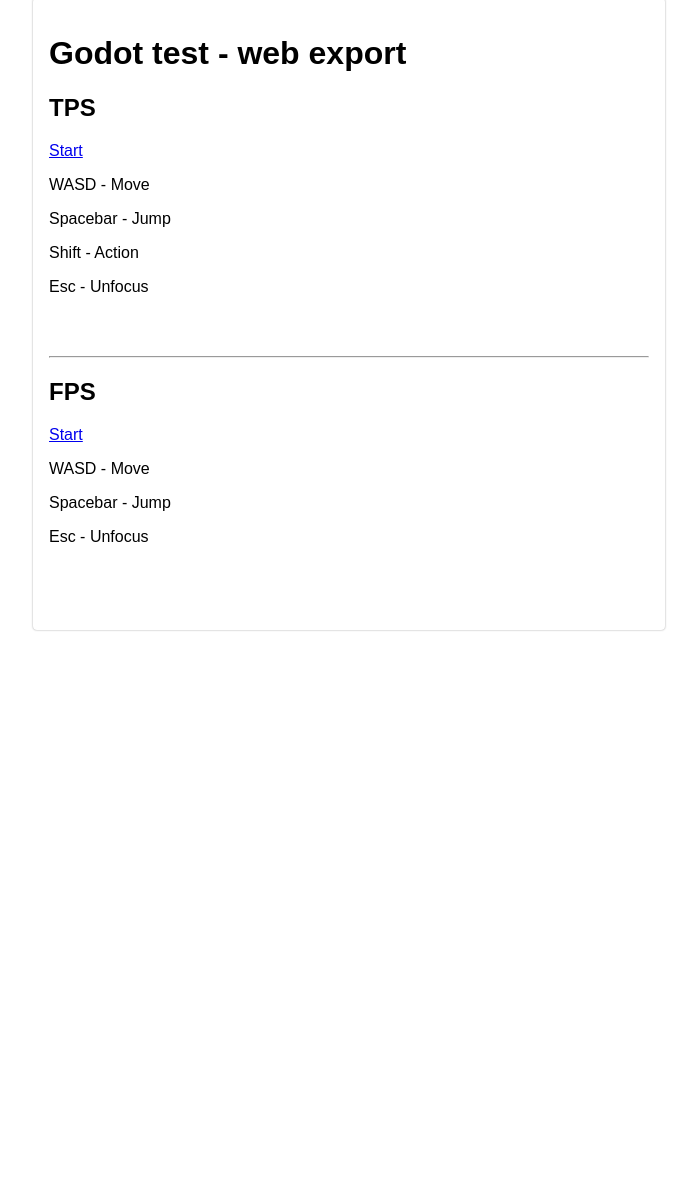
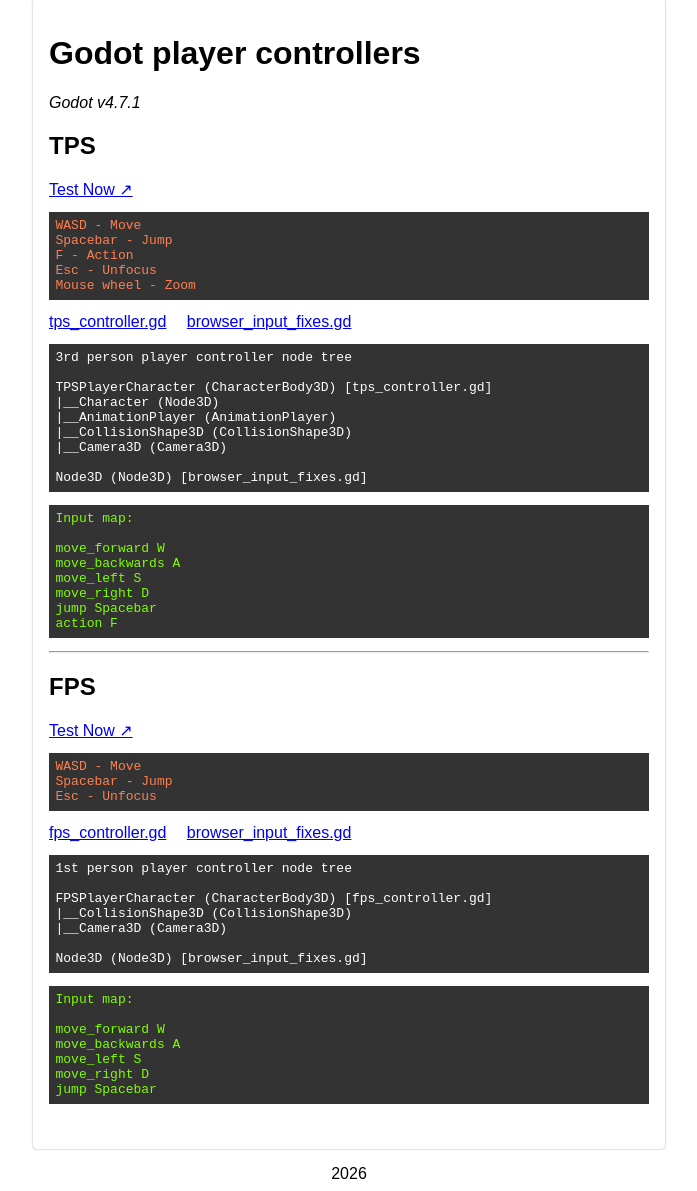
Before and after one commit to AkiKurvinen/godot-test-2026, a plain HTML site: page index.html in a window 1280 px wide. Shown: the part 10-1201 px from the top of the page, without its empty margins (291-988 px from the left). Before the commit the page ends 800 px from the top, so only its background shows below. Drawn offline with Linux system fonts and the light colour scheme.

Commit message:
update UI

```diff
--- a/index.html
+++ b/index.html
@@ -11,23 +11,81 @@
 
 <body>
     <main>
-        <h1>Godot test - web export</h1>
-        <h2>TPS</h2>
-        <a href="./tps/v7">Start</a>
-        <p>WASD - Move</p>
-        <p>Spacebar - Jump</p>
-        <p>Shift - Action</p>
-        <p>Esc - Unfocus</p>
-        <br><br>
+        <div>
+            <h1>Godot player controllers</h1>
+            <i>Godot v4.7.1</i>
+            <h2>TPS</h2>
+            <a href="./tps/v7" target="_blank">Test Now &#8599;</a>
+            <pre class="controls">
+WASD - Move
+Spacebar - Jump
+F - Action
+Esc - Unfocus
+Mouse wheel - Zoom
+</pre>
+            <a href="scripts/tps_controller.gd">tps_controller.gd</a>&emsp;
+            <a href="scripts/browser_input_fixes.gd">browser_input_fixes.gd</a>
+
+            <pre>
+3rd person player controller node tree
+
+TPSPlayerCharacter (CharacterBody3D) [tps_controller.gd]
+|__Character (Node3D)
+|__AnimationPlayer (AnimationPlayer)
+|__CollisionShape3D (CollisionShape3D)
+|__Camera3D (Camera3D)
+
+Node3D (Node3D) [browser_input_fixes.gd]
+</pre>
+
+            <pre class="inputmap">
+Input map:
+
+move_forward W
+move_backwards A
+move_left S
+move_right D
+jump Spacebar
+action F
+</pre>
+        </div>
+
         <hr>
-        <h2>FPS</h2>
-        <a href="./fps/v2/">Start</a>
-        <p>WASD - Move</p>
-        <p>Spacebar - Jump</p>
-        <p>Esc - Unfocus</p>
-        <br><br>
+
+        <div>
+            <h2>FPS</h2>
+            <a href="./fps/v2/" target="_blank">Test Now &#8599;</a>
+            <pre class="controls">
+WASD - Move
+Spacebar - Jump
+Esc - Unfocus
+</pre>
+   <a href="scripts/fps_controller.gd">fps_controller.gd</a>&emsp;
+            <a href="scripts/browser_input_fixes.gd">browser_input_fixes.gd</a>
+            <pre>
+1st person player controller node tree
+
+FPSPlayerCharacter (CharacterBody3D) [fps_controller.gd]
+|__CollisionShape3D (CollisionShape3D)
+|__Camera3D (Camera3D)
+
+Node3D (Node3D) [browser_input_fixes.gd]
+</pre>
+
+        </div>
+        <div>
+            <pre class="inputmap">
+Input map:
+
+move_forward W
+move_backwards A
+move_left S
+move_right D
+jump Spacebar
+</pre>
+        </div>
     </main>
-
+    <footer>2026</footer>
 </body>
 
 </html>
--- a/style.css
+++ b/style.css
@@ -1,7 +1,8 @@
-body{
+body {
     font-family: Arial, Helvetica, sans-serif;
 }
-main{
+
+main {
     max-width: 600px;
     margin: 0 auto;
     padding: 1em;
@@ -9,3 +10,22 @@
     box-shadow: 0 0 2px #999;
     padding-bottom: 2em;
 }
+
+pre {
+    background-color: #333;
+    color: white;
+    padding: 0.5em;
+}
+
+.controls {
+    color: coral;
+}
+
+.inputmap {
+    color: chartreuse;
+}
+
+footer {
+    margin-top: 1em;
+    text-align: center;
+}
```
Also changed, not shown: 3 other files.
